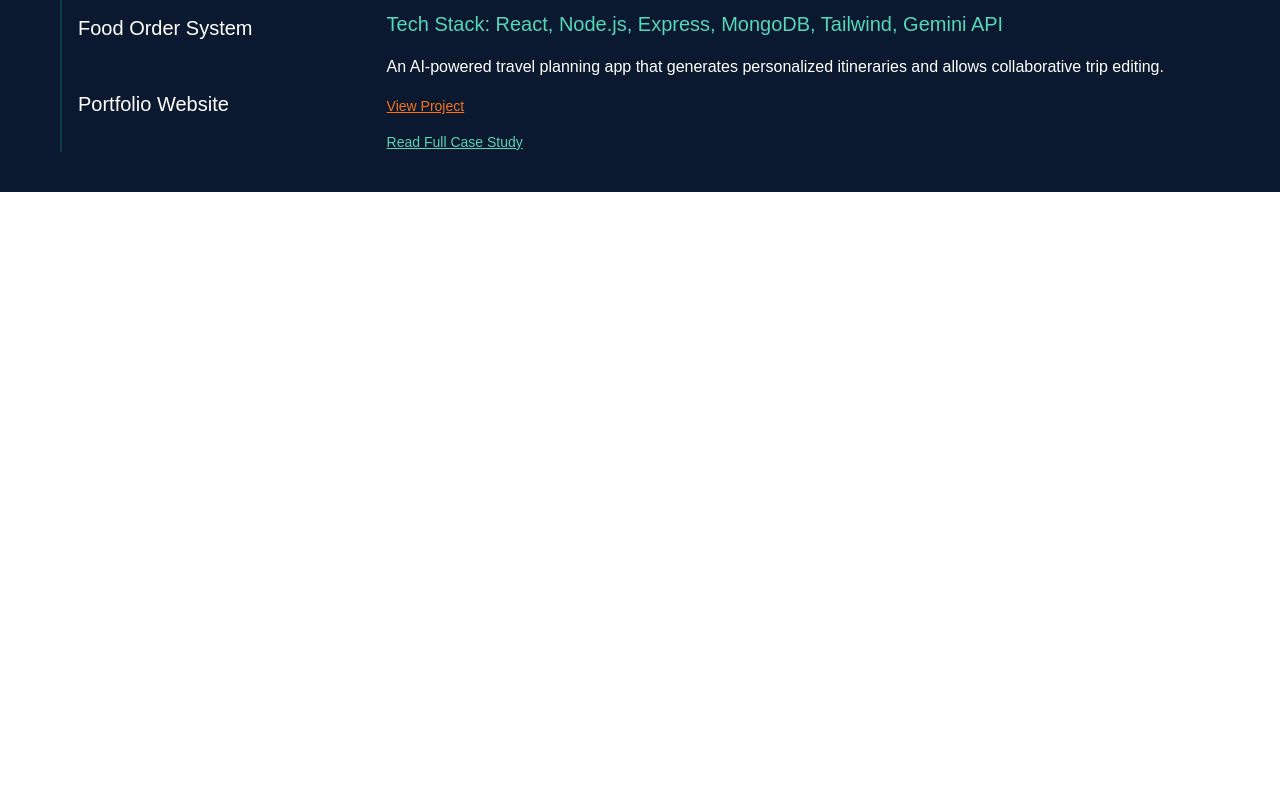
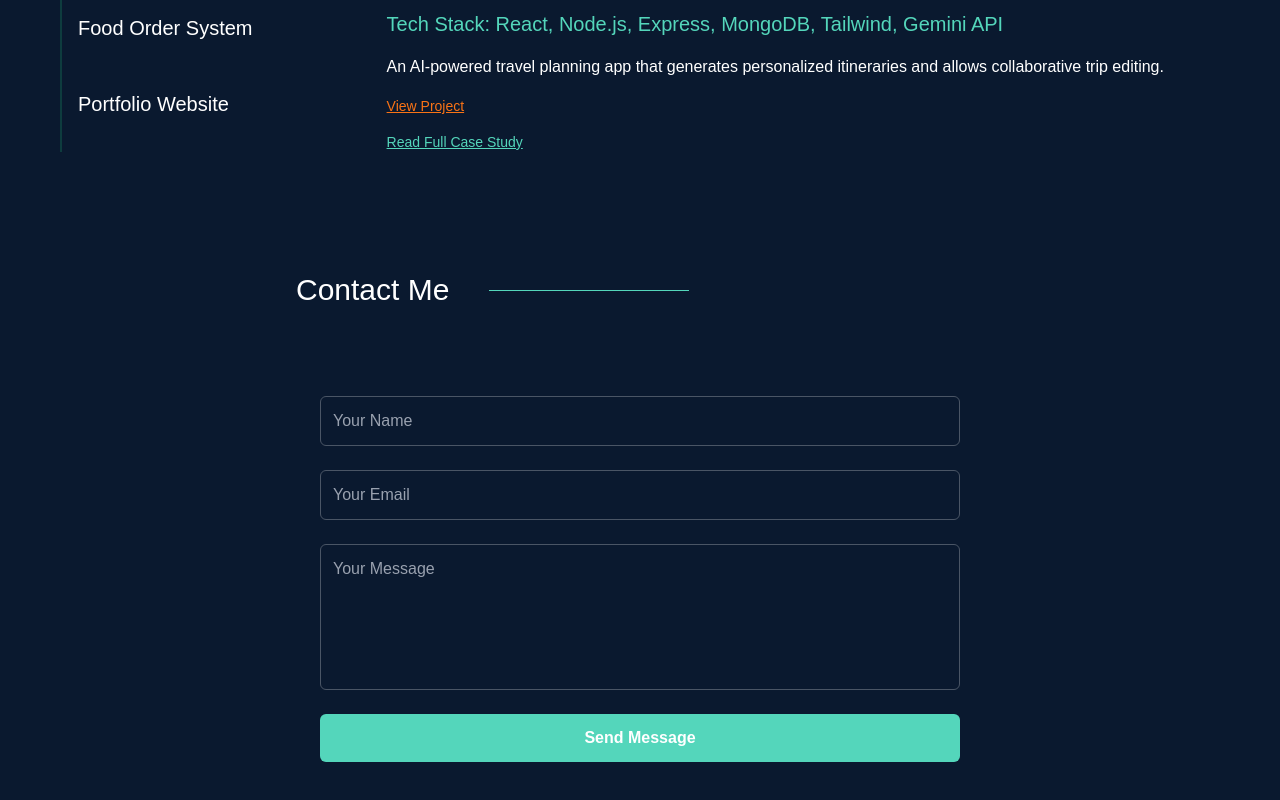
Before and after one commit to swathysukumaran/portfolio, a React (Vite) app in the folder frontend/: page / in a window 1280 px wide. Shown: the part 2482-3282 px from the top of the page. Before the commit the page ends 2674 px from the top, so only its background shows below. Built offline with nearby package versions, Linux system fonts and the light colour scheme.

Commit message:
Add contact section

```diff
--- /dev/null
+++ b/frontend/src/pages/Home/Contact.tsx
@@ -0,0 +1,71 @@
+import React, { useState } from "react";
+import SectionTitle from "../../components/SectionTitle";
+
+function Contact() {
+  const [formData, setFormData] = useState({
+    name: "",
+    email: "",
+    message: "",
+  });
+
+  const handleChange = (
+    e: React.ChangeEvent<HTMLInputElement | HTMLTextAreaElement>
+  ) => {
+    setFormData({ ...formData, [e.target.name]: e.target.value });
+  };
+
+  const handleSubmit = (e: React.FormEvent) => {
+    e.preventDefault();
+    // For now, just log to console
+    console.log("Message submitted:", formData);
+
+    // Later: POST to /api/contact
+    // await axios.post("/api/contact", formData);
+  };
+
+  return (
+    <section className="w-full px-4 py-10 sm:px-6 md:px-10 max-w-3xl mx-auto">
+      <SectionTitle title="Contact Me" />
+      <form
+        onSubmit={handleSubmit}
+        className="flex flex-col gap-6 mt-6 p-6 rounded-lg "
+      >
+        <input
+          type="text"
+          name="name"
+          placeholder="Your Name"
+          required
+          value={formData.name}
+          onChange={handleChange}
+          className="p-3 rounded-md bg-transparent border border-gray-600 text-white placeholder-gray-400 focus:outline-none focus:ring-2 focus:ring-tertiary"
+        />
+        <input
+          type="email"
+          name="email"
+          placeholder="Your Email"
+          required
+          value={formData.email}
+          onChange={handleChange}
+          className="p-3 rounded-md bg-transparent border border-gray-600 text-white placeholder-gray-400 focus:outline-none focus:ring-2 focus:ring-tertiary"
+        />
+        <textarea
+          name="message"
+          placeholder="Your Message"
+          required
+          rows={5}
+          value={formData.message}
+          onChange={handleChange}
+          className="p-3 rounded-md bg-transparent border border-gray-600 text-white placeholder-gray-400 resize-none focus:outline-none focus:ring-2 focus:ring-tertiary"
+        />
+        <button
+          type="submit"
+          className="bg-tertiary hover:bg-opacity-80 text-white py-3 rounded-md font-semibold transition duration-300"
+        >
+          Send Message
+        </button>
+      </form>
+    </section>
+  );
+}
+
+export default Contact;
--- a/frontend/src/pages/Home/index.tsx
+++ b/frontend/src/pages/Home/index.tsx
@@ -4,6 +4,7 @@ import Intro from "./Intro";
 import About from "./About";
 import Experiences from "./Experiences";
 import Projects from "./Projects";
+import Contact from "./Contact";
 
 function Home() {
   return (
@@ -14,6 +15,7 @@ function Home() {
         <About />
         <Experiences />
         <Projects />
+        <Contact />
       </div>
     </div>
   );
```
